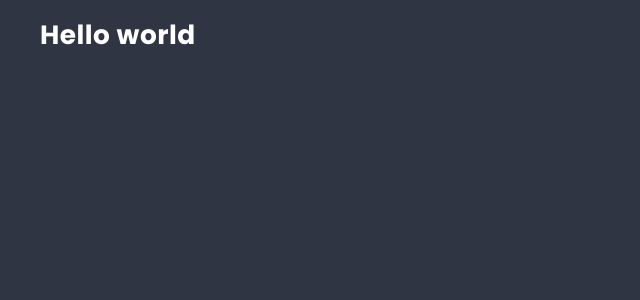
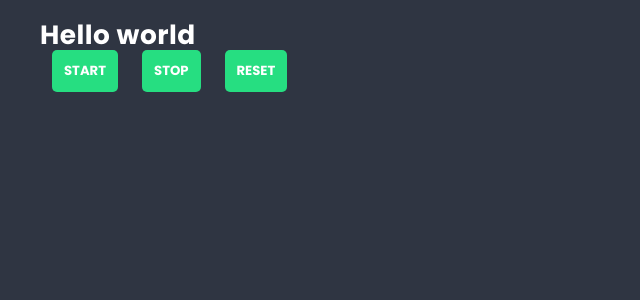
Before and after one commit to Jnlietta/react-stoper, a React (Create React App) app: page / in a window 1280 px wide. Shown: the top 300 px of the page, without its empty margins (0-640 px from the left). Built offline with nearby package versions, Linux system fonts and the light colour scheme.

Commit message:
Add buttons to page

```diff
--- a/src/App.js
+++ b/src/App.js
@@ -1,9 +1,13 @@
 import Container from "./components/Container/Container.js";
+import Button from "./components/Button/Button.js";
 
 const App = () => {
   return (
     <Container>
       <h1>Hello world</h1>
+      <Button>Start</Button>
+      <Button>Stop</Button>
+      <Button>Reset</Button>
     </Container>
   );
 };
```
